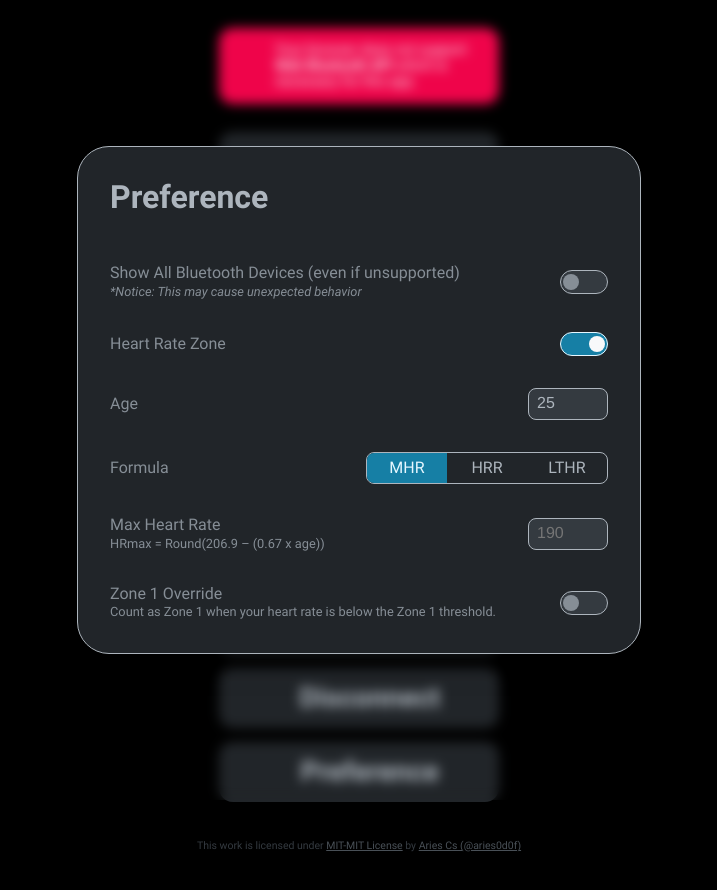
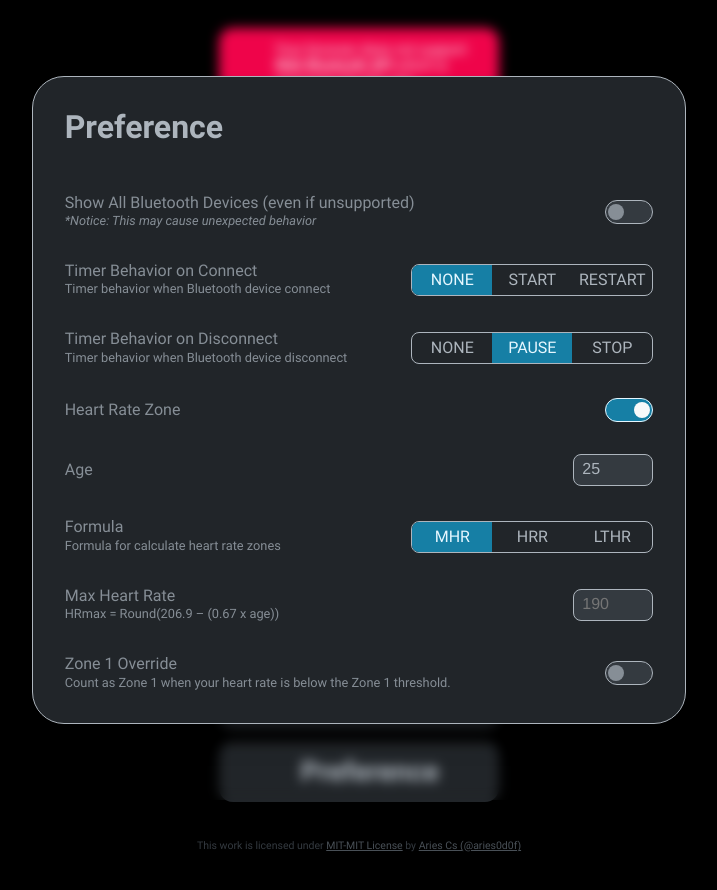
Before and after one commit to Aries0d0f/Web-BLE-Heart-Rate-Zone-Monitor, a Vue app: page / in a window 1280 px wide. Both pictures are taken after a click on the button "Preference". Shown: the top 890 px of the page, without its empty margins (281-998 px from the left). Built offline with nearby package versions, Linux system fonts and the light colour scheme; some icons are missing.

Commit message:
feat(view): Add timer trigger options to preferences.

```diff
--- a/src/components/Preference.vue
+++ b/src/components/Preference.vue
@@ -3,16 +3,20 @@ import { computed } from "vue";
 import { Icon } from "@iconify/vue";
 import { useStorage } from "@vueuse/core";
 
-import { HeartRateFormula } from "@/model/preference.model";
-import { defaultPreferences } from "@/model/preference.model";
+import {
+  HeartRateFormula,
+  TriggerModeOnTimerConnect,
+  TriggerModeOnTimerDisconnect,
+  defaultPreferences
+} from "@/model/preference.model";
 
 import type { Preference } from "@/model/preference.model";
-
-const preferences = useStorage<Preference>("preferences", defaultPreferences);
 
 const emits = defineEmits<{
   (e: "close"): void;
 }>();
+
+const preferences = useStorage<Preference>("preferences", defaultPreferences);
 
 const HRmax = computed(() =>
   preferences.value.age ? Math.round(206.9 - 0.67 * preferences.value.age) : 0
@@ -38,7 +42,8 @@ const onLactateThresholdHeartRateInputBlur = () => {
     !preferences.value.lactateThresholdHeartRate ||
     preferences.value.lactateThresholdHeartRate < 60
   ) {
-    preferences.value.lactateThresholdHeartRate = defaultPreferences.lactateThresholdHeartRate;
+    preferences.value.lactateThresholdHeartRate =
+      defaultPreferences.lactateThresholdHeartRate;
   }
 };
 </script>
@@ -72,6 +77,78 @@ const onLactateThresholdHeartRateInputBlur = () => {
           <i>*Notice: This may cause unexpected behavior</i>
         </label>
         <input type="checkbox" v-model="preferences.showAllDevices" />
+      </div>
+      <div
+        :class="[$style.field, $style.wrapper, $style.flex, $style.horizontal]"
+      >
+        <label :class="[$style.wrapper, $style.flex, $style.vertical]">
+          <span>Timer Behavior on Connect</span>
+          <span>Timer behavior when Bluetooth device connect</span>
+        </label>
+        <div
+          :class="[
+            $style['option-wrapper'],
+            $style.wrapper,
+            $style.flex,
+            $style.horizontal,
+          ]"
+        >
+          <template
+            v-for="[name, mode] in Object.entries(TriggerModeOnTimerConnect)"
+          >
+            <div
+              @click="() => (preferences.autoTriggerTimerOnConnect = mode)"
+              :class="[
+                $style.option,
+                $style.wrapper,
+                $style.flex,
+                $style.vertical,
+                {
+                  [$style.active]:
+                    preferences.autoTriggerTimerOnConnect === mode,
+                },
+              ]"
+            >
+              <label>{{ name }}</label>
+            </div>
+          </template>
+        </div>
+      </div>
+      <div
+        :class="[$style.field, $style.wrapper, $style.flex, $style.horizontal]"
+      >
+        <label :class="[$style.wrapper, $style.flex, $style.vertical]">
+          <span>Timer Behavior on Disconnect</span>
+          <span>Timer behavior when Bluetooth device disconnect</span>
+        </label>
+        <div
+          :class="[
+            $style['option-wrapper'],
+            $style.wrapper,
+            $style.flex,
+            $style.horizontal,
+          ]"
+        >
+          <template
+            v-for="[name, mode] in Object.entries(TriggerModeOnTimerDisconnect)"
+          >
+            <div
+              @click="() => (preferences.autoTriggerTimerOnDisconnect = mode)"
+              :class="[
+                $style.option,
+                $style.wrapper,
+                $style.flex,
+                $style.vertical,
+                {
+                  [$style.active]:
+                    preferences.autoTriggerTimerOnDisconnect === mode,
+                },
+              ]"
+            >
+              <label>{{ name }}</label>
+            </div>
+          </template>
+        </div>
       </div>
       <div
         :class="[$style.field, $style.wrapper, $style.flex, $style.horizontal]"
@@ -113,6 +190,7 @@ const onLactateThresholdHeartRateInputBlur = () => {
         >
           <label :class="[$style.wrapper, $style.flex, $style.vertical]">
             <span>Formula</span>
+            <span>Formula for calculate heart rate zones</span>
           </label>
           <div
             :class="[
@@ -357,7 +435,7 @@ const onLactateThresholdHeartRateInputBlur = () => {
         }
       }
 
-      @media screen and (max-width: 450px) {
+      @media screen and (max-width: 640px) {
         &:has(> .option-wrapper) {
           --wrapper-gap: 1em;
 
@@ -378,7 +456,7 @@ const onLactateThresholdHeartRateInputBlur = () => {
           flex-shrink: 0;
           overflow: hidden;
 
-          @media screen and (max-width: 450px) {
+          @media screen and (max-width: 640px) {
             width: 100%;
           }
         }
--- a/src/model/preference.model.ts
+++ b/src/model/preference.model.ts
@@ -4,9 +4,23 @@ export enum HeartRateFormula {
   "LTHR" = "LTHR",
 }
 
+export enum TriggerModeOnTimerConnect {
+  NONE = 'None',
+  START = 'Start',
+  RESTART = 'Restart',
+}
+
+export enum TriggerModeOnTimerDisconnect {
+  NONE = 'None',
+  PAUSE = 'Pause',
+  STOP = 'Stop',
+}
+
 export type Preference = {
   showAllDevices: boolean;
   age: number;
+  autoTriggerTimerOnConnect: TriggerModeOnTimerConnect;
+  autoTriggerTimerOnDisconnect: TriggerModeOnTimerDisconnect;
 } & (
   | {
       enableHeartRateZone: false;
@@ -35,4 +49,6 @@ export const defaultPreferences: Preference = {
   restingHeartRate: 60,
   lactateThresholdHeartRate: 150,
   overrideZone1: false,
+  autoTriggerTimerOnConnect: TriggerModeOnTimerConnect.NONE,
+  autoTriggerTimerOnDisconnect: TriggerModeOnTimerDisconnect.PAUSE,
 };
```
